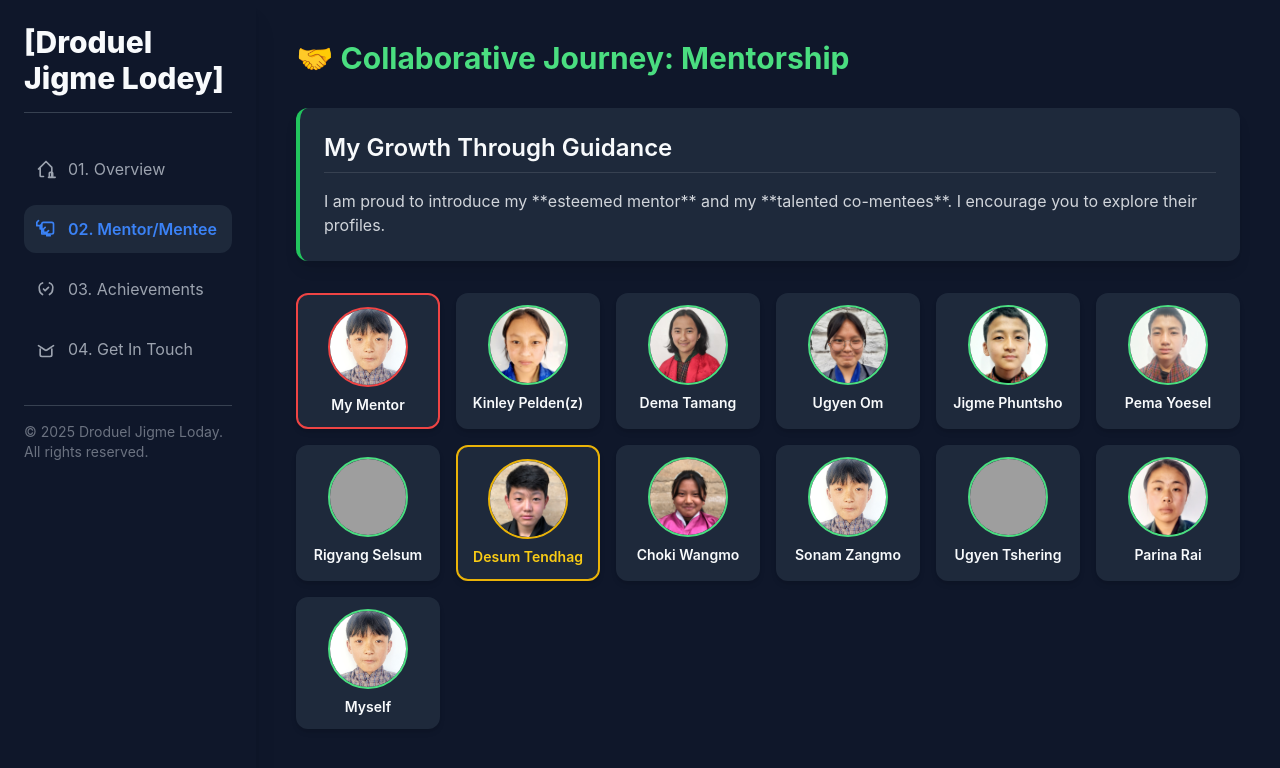
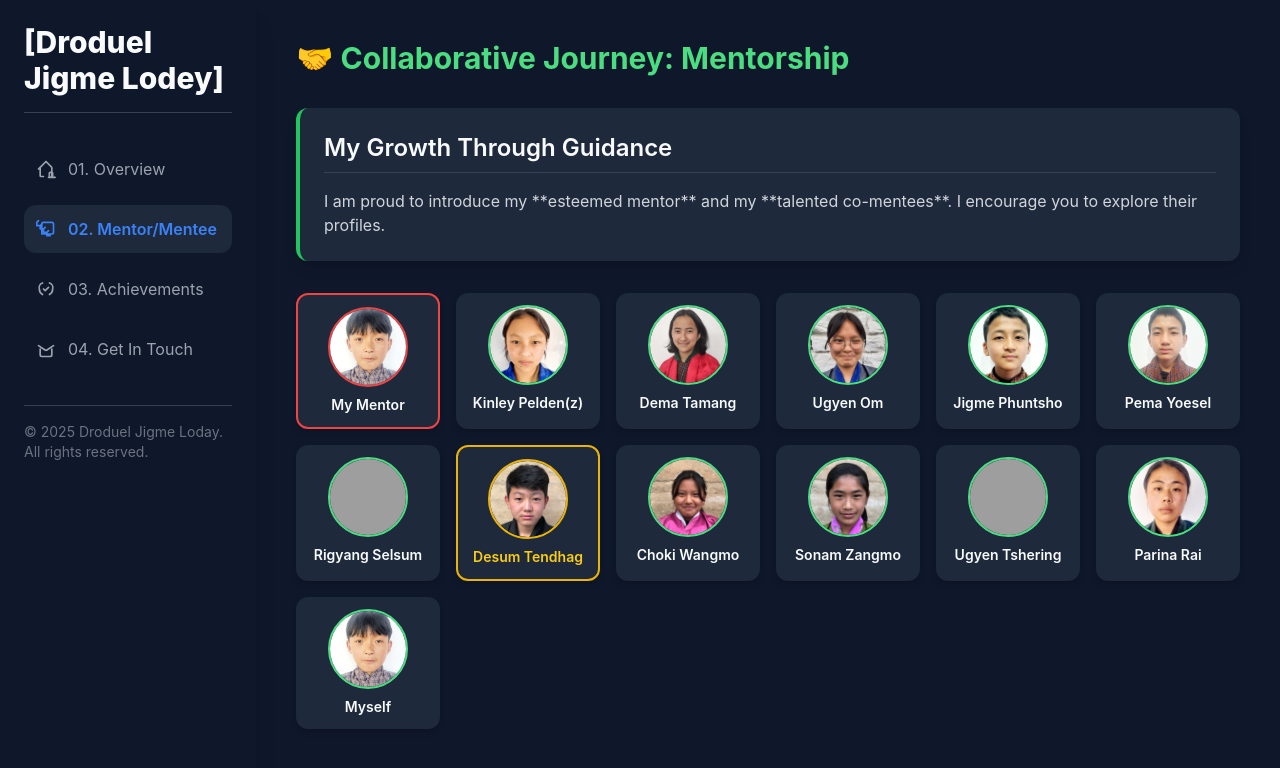
Before and after one commit to drodueljigmelodey/Droduel-Jigme-Lodey, a plain HTML site: page index.html in a window 1280 px wide. Both pictures are taken after a click on the button "02. Mentor/Mentee". Drawn offline with nearby package versions, Linux system fonts and the light colour scheme; grey boxes are pictures that could not be loaded.

Commit message:
Update index.html

```diff
--- a/index.html
+++ b/index.html
@@ -185,7 +185,7 @@
                     </div>
 
                     <div class="flex flex-col items-center p-3 bg-primary-dark rounded-xl shadow-md hover:shadow-xl transition duration-300">
-                        <img src="https://raw.githubusercontent.com/drodueljigmelodey/Droduel-Jigme-Lodey/refs/heads/main/droduel.png" alt="Co-Mentee Slot 8" class="w-20 h-20 rounded-full object-cover mb-2 border-2 border-green-400">
+                        <img src="https://raw.githubusercontent.com/drodueljigmelodey/Droduel-Jigme-Lodey/refs/heads/main/sz.jpg" alt="Co-Mentee Slot 8" class="w-20 h-20 rounded-full object-cover mb-2 border-2 border-green-400">
                         <p class="text-sm text-center font-semibold text-text-light">Sonam Zangmo</p>
                     </div>
 
```
